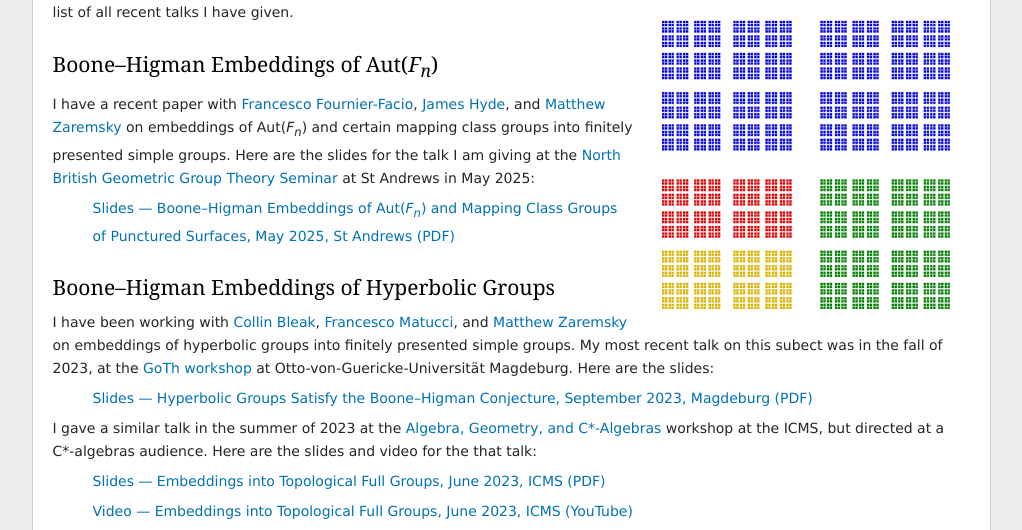
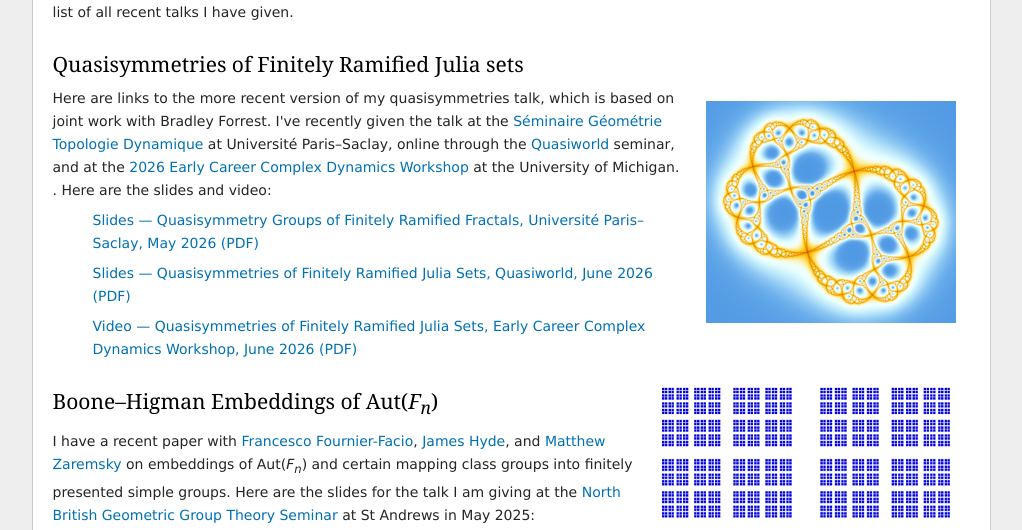
Before and after one commit to jimbelk/web, a plain HTML site: page talks.htm in a window 1280 px wide. Shown: the part 205-735 px from the top of the page, without its empty margins (129-1151 px from the left). Drawn offline with Linux system fonts and the light colour scheme.

Commit message:
Quasisymmetries Talk

```diff
--- a/talks.htm
+++ b/talks.htm
@@ -28,6 +28,16 @@
 <h1>Talks</h1>
 
 This page is an archive of slides and videos for talks that I have given, as well as some talks by my collaborators. See <a href="CVMain.htm#RecentTalks">here</a> for a list of all recent talks I have given.
+
+<h2>Quasisymmetries of Finitely Ramified Julia sets</h2>
+<img class="flt" src="BirdsJulia.png"/>
+Here are links to the more recent version of my quasisymmetries talk, which is based on joint work with Bradley Forrest.  I've recently given the talk at the <a href="https://www.imo.universite-paris-saclay.fr/fr/activites/les-evenements-de-limo/">Séminaire Géométrie Topologie Dynamique</a> at Université Paris&ndash;Saclay, online through the <a href="https://sites.google.com/g.ucla.edu/quasiworld/">Quasiworld</a> seminar, and at the <a href="https://pilgrim.pages.iu.edu/Research/2026workshop.pdf">2026 Early Career Complex Dynamics Workshop</a> at the University of Michigan.
+. Here are the slides and video:
+<ul class="nobull">
+<li><a href="talks/QuasisymmetryGroupsOrsay.pdf">Slides &mdash; Quasisymmetry Groups of Finitely Ramified Fractals, Université Paris&ndash;Saclay, May 2026 (PDF)</a>
+<li><a href="talks/QuasisymmetryGroupsQuasiworld.pdf">Slides &mdash; Quasisymmetries of Finitely Ramified Julia Sets, Quasiworld, June 2026 (PDF)</a></li>
+<li><a href="talks/QuasisymmetryGroupsMichigan.pdf">Video &mdash; Quasisymmetries of Finitely Ramified Julia Sets, Early Career Complex Dynamics Workshop, June 2026 (PDF)</a></li>
+</ul>
 
 
 <img class="flt" src="SquareCantorColored2Bitmap.png"/>
```
Also changed, not shown: BirdsJulia.png (added), 5 other files.
